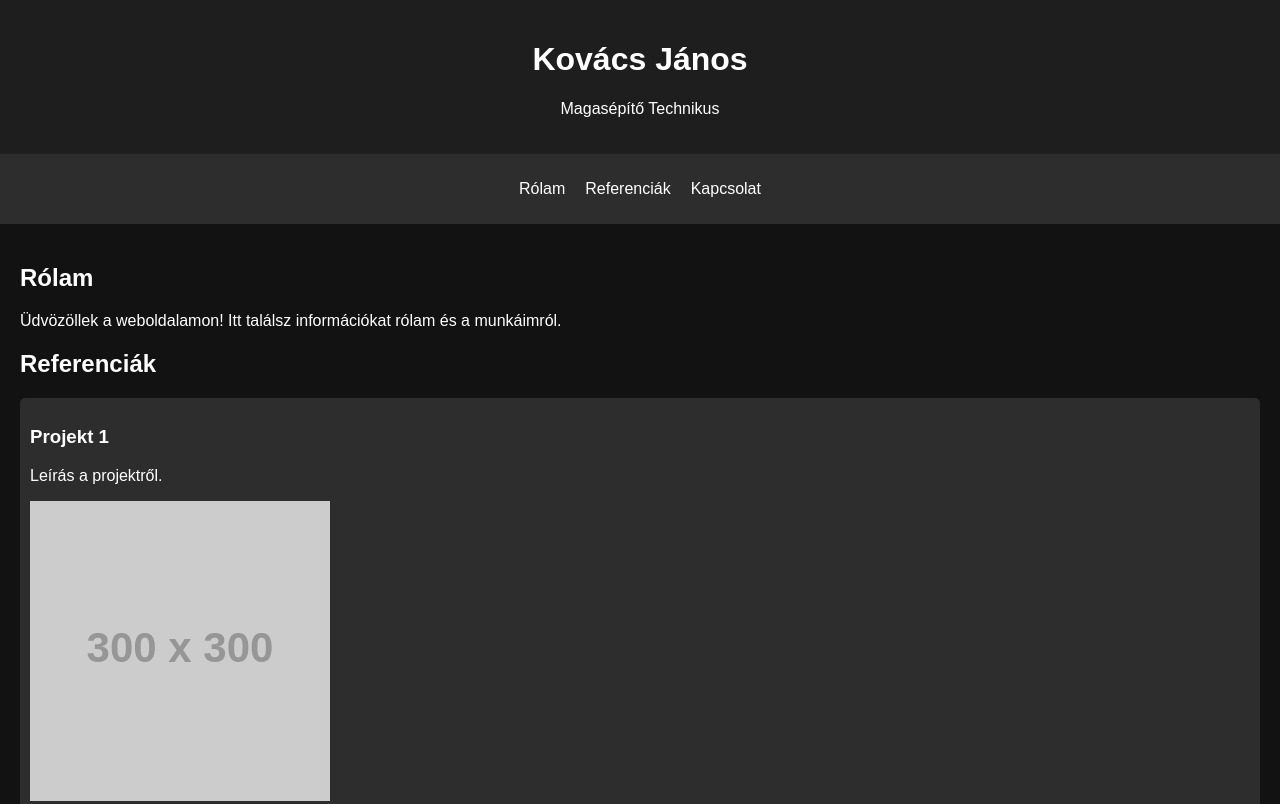
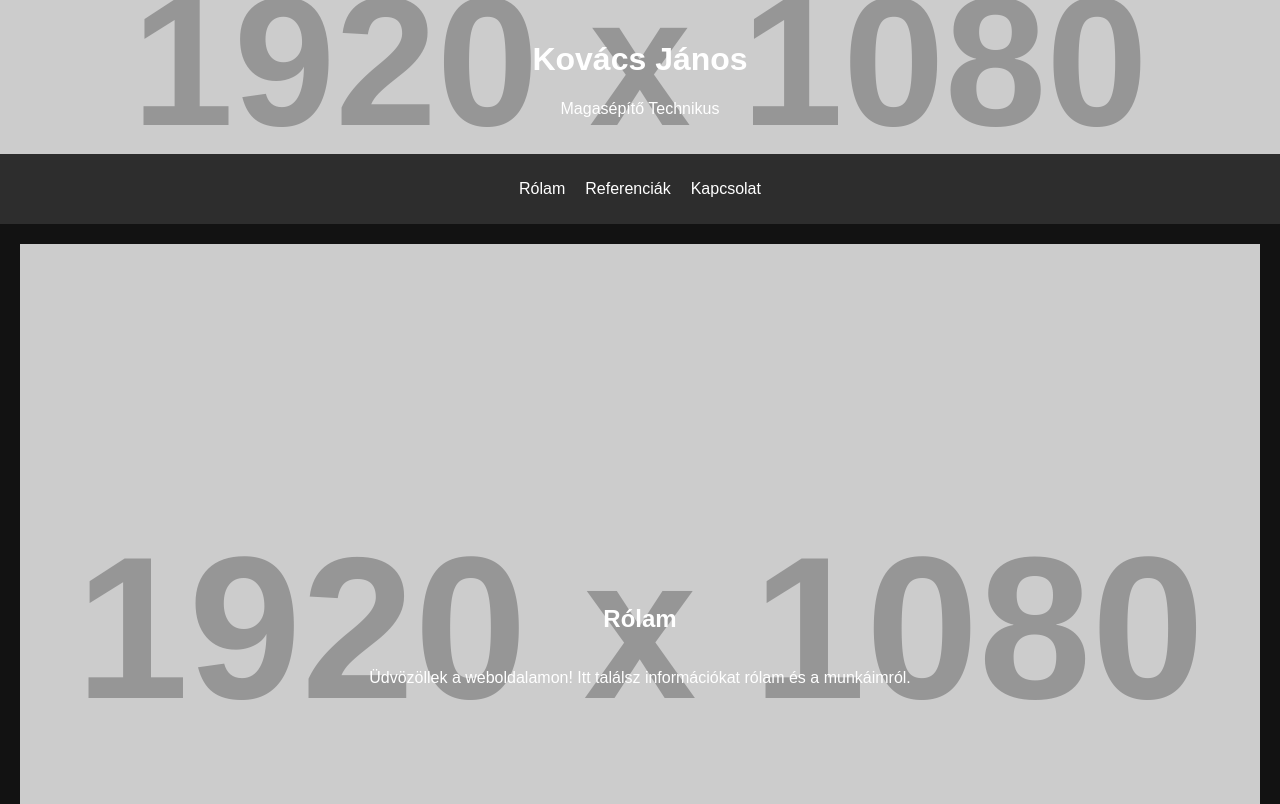
Before and after one commit to FighterOfKeyboard/special-lamp, a plain HTML site: page index.html in a window 1280 px wide. Shown: the top 804 px of the page. Drawn offline with Linux system fonts and the light colour scheme; placeholder pictures from the web are drawn by us.

Commit message:
Update styles.css

```diff
--- a/styles.css
+++ b/styles.css
@@ -4,17 +4,25 @@
     color: #ffffff;
     margin: 0;
     padding: 0;
+    overflow-x: hidden;
 }
 
 header {
     background-color: #1e1e1e;
     padding: 20px;
     text-align: center;
+    background-image: url('https://via.placeholder.com/1920x1080');
+    background-attachment: fixed;
+    background-position: center;
+    background-repeat: no-repeat;
+    background-size: cover;
 }
 
 nav {
     background-color: #2d2d2d;
     padding: 10px;
+    position: sticky;
+    top: 0;
 }
 
 nav ul {
@@ -37,11 +45,23 @@
     padding: 20px;
 }
 
+section {
+    min-height: 100vh;
+    display: flex;
+    flex-direction: column;
+    justify-content: center;
+    align-items: center;
+    padding: 20px;
+    box-sizing: border-box;
+}
+
 .project {
     margin-bottom: 20px;
     padding: 10px;
     background-color: #2d2d2d;
     border-radius: 5px;
+    width: 100%;
+    max-width: 800px;
 }
 
 footer {
@@ -49,3 +69,17 @@
     padding: 10px;
     text-align: center;
 }
+
+.parallax {
+    background-image: url('https://via.placeholder.com/1920x1080');
+    background-attachment: fixed;
+    background-position: center;
+    background-repeat: no-repeat;
+    background-size: cover;
+    height: 100vh;
+    display: flex;
+    justify-content: center;
+    align-items: center;
+    color: white;
+    text-align: center;
+}
```
